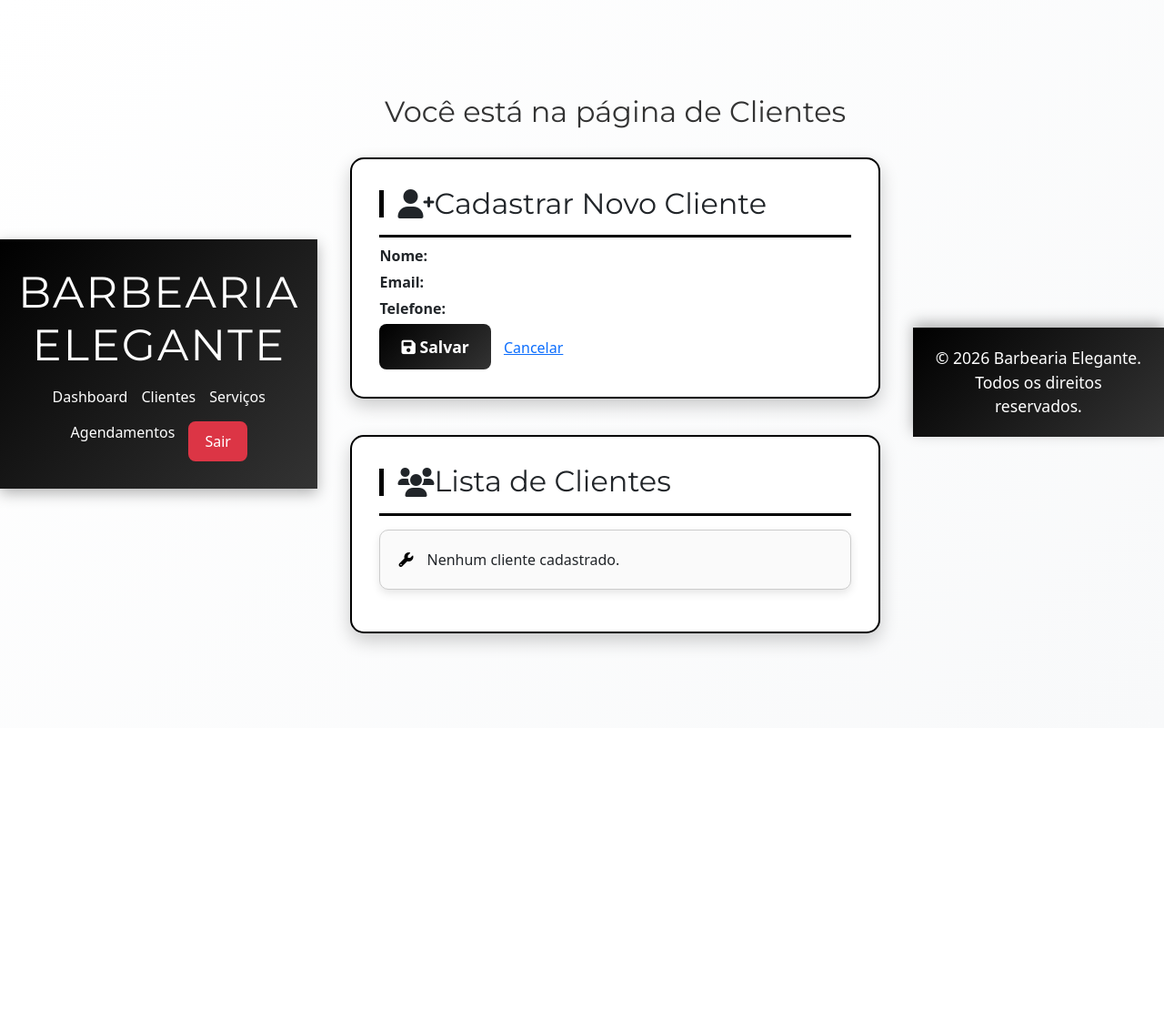
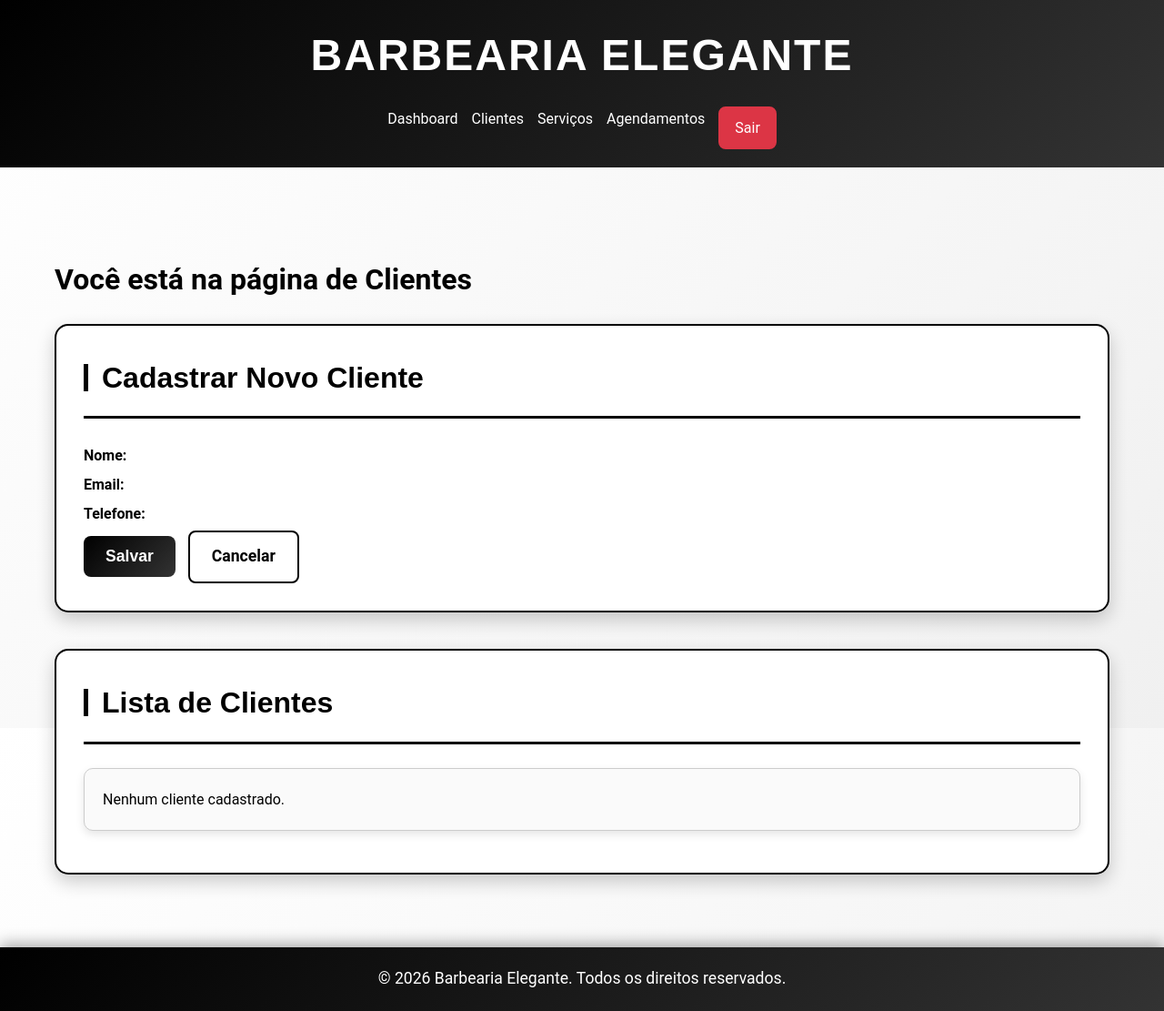
Before and after one commit to Matheus-hg/Dashboard-Barbeiro, a Django app: page /clientes/ in a window 1280 px wide. Shown: the whole page at 91% size. Before the commit the page ends 715 px from the top, so only its background shows below. Run offline with Django 5.2, Linux system fonts and the light colour scheme; the visitor is signed in with stand-in values (Sample User, id 1); data that the repository does not hold is empty.

Commit message:
fiz algumas mudanças nas rotas das paginas

```diff
--- a/apps/clientes/templates/clientes/lista.html
+++ b/apps/clientes/templates/clientes/lista.html
@@ -3,10 +3,11 @@
 {% block title %}Clientes - Barbearia Elegante{% endblock %}
 
 {% block content %}
-<div class="container">
+<main class="main-content">
     <div class="container">
         <!-- Título da página -->
         <h1 class="page-title">Você está na página de Clientes</h1>
+
         {% if messages %}
             <div class="alert">
                 {% for message in messages %}
@@ -30,7 +31,7 @@
                 {{ form.telefone }}
 
                 <button type="submit"><i class="fas fa-save"></i> Salvar</button>
-            <a href="{% url 'lista_clientes' %}">Cancelar</a>
+                <a href="{% url 'lista_clientes' %}" class="btn-cancel">Cancelar</a>
             </form>
         </section>
 
@@ -56,4 +57,5 @@
             </ul>
         </section>
     </div>
+</main>
 {% endblock %}
--- a/apps/servicos/templates/servicos/lista.html
+++ b/apps/servicos/templates/servicos/lista.html
@@ -3,6 +3,7 @@
 {% block title %}Serviços - Barbearia Elegante{% endblock %}
 
 {% block content %}
+<main class="main-content">
     <div class="container">
         <!-- Título da página -->
         <h1 class="page-title">Você está na página de Serviços</h1>
@@ -11,13 +12,14 @@
             <h2><i class="fas fa-tools"></i> Lista de Serviços</h2>
             <ul class="list">
                 {% for servico in servicos %}
-                <li class="list-item">
+                    <li class="list-item servico">
                         <strong>{{ servico.nome }}</strong> - R$ {{ servico.preco }} ({{ servico.duracao_minutos }} min)
                     </li>
                 {% empty %}
-                <li class="list-item">Nenhum serviço cadastrado.</li>
+                    <li class="list-item servico">Nenhum serviço cadastrado.</li>
                 {% endfor %}
             </ul>
         </section>
     </div>
+</main>
 {% endblock %}
--- a/static/css/style.css
+++ b/static/css/style.css
@@ -9,14 +11,19 @@
     overflow-x: hidden;
 }
 
-/* Cabeçalho */
+/* ============================
+   Cabeçalho fixo no topo
+============================ */
 .header {
     background: linear-gradient(135deg, #000000 0%, #333333 100%);
     color: #ffffff;
-    padding: 30px 20px;
+    padding: 20px;
     text-align: center;
-    box-shadow: 0 5px 15px rgba(0,0,0,0.3);
-    animation: fadeIn 1s ease-in;
+    position: fixed;
+    top: 0;
+    left: 0;
+    right: 0;
+    z-index: 1000;
 }
 
 .header h1 {
@@ -65,7 +71,14 @@
     box-shadow: 0 4px 10px rgba(0,0,0,0.3);
 }
 
-/* Container e seções */
+/* ============================
+   Container e seções
+============================ */
+.main-content {
+    margin-top: 100px; /* altura do header */
+    padding: 20px;
+}
+
 .container {
     max-width: 1200px;
     margin: 40px auto;
@@ -184,18 +201,27 @@
     transform: translateX(5px);
 }
 
-.list-item::before {
-    content: '\f0c4';
+/* Ícones diferentes por contexto */
+.list-item.agendamento::before {
+    content: '\f073'; /* calendário */
     font-family: 'Font Awesome 6 Free';
     font-weight: 900;
     margin-right: 15px;
     color: #000000;
 }
 
-/* Formulários */
-form p {
-    margin-bottom: 15px;
+.list-item.servico::before {
+    content: '\f0ad'; /* ferramenta */
+    font-family: 'Font Awesome 6 Free';
+    font-weight: 900;
+    margin-right: 15px;
+    color: #000000;
 }
+
+/* ============================
+   Formulários
+============================ */
+form p { margin-bottom: 15px; }
 
 form label {
     font-weight: bold;
@@ -236,7 +262,7 @@
     box-shadow: 0 4px 10px rgba(0,0,0,0.3);
 }
 
-a[href*="cancelar"] {
+a[href*="cancelar"], .btn-cancel {
     color: #000000;
     text-decoration: none;
     padding: 12px 24px;
@@ -280,13 +333,30 @@
     }
 }
 
-/* Rodapé */
+/* ============================
+   Layout global para rodapé fixo
+============================ */
+html, body {
+    height: 100%;
+    display: flex;
+    flex-direction: column;
+}
+
+.main-content {
+    flex: 1;                   /* ocupa espaço entre header e footer */
+    margin-top: 100px;         /* já tinha no seu CSS, mantém */
+    padding: 20px;
+}
+
+/* ============================
+   Rodapé
+============================ */
 .footer {
     background: linear-gradient(135deg, #000000 0%, #333333 100%);
     color: #ffffff;
     text-align: center;
     padding: 20px;
-    margin-top: 40px;
+    margin-top: auto;          /* cola no fim da página */
     box-shadow: 0 -5px 15px rgba(0,0,0,0.3);
     animation: fadeIn 2s ease-in;
 }
@@ -329,147 +404,10 @@
     }
 }
 
-/* Formulários dentro das sections */
-/* Pagina dos clientes*/
-.section form p {
-    margin-bottom: 15px;
-}
-
-.section form label {
-    font-weight: bold;
-    display: block;
-    margin-bottom: 5px;
-}
-
-.section form input,
-.section form select,
-.section form textarea {
-    width: 100%;
-    padding: 10px;
-    border: 1px solid #cccccc;
-    border-radius: 8px;
-    font-size: 1em;
-    transition: border-color 0.3s;
-}
-
-.section form input:focus,
-.section form select:focus,
-.section form textarea:focus {
-    border-color: #000000;
-    outline: none;
-}
-
-.section button[type="submit"] {
-    background: linear-gradient(135deg, #000000 0%, #333333 100%);
-    color: #ffffff;
-    padding: 12px 24px;
-    border: none;
-    border-radius: 8px;
-    font-size: 1.1em;
-    font-weight: bold;
-    cursor: pointer;
-    transition: all 0.3s ease;
-    margin-right: 10px;
-}
-
-.section button[type="submit"]:hover {
-    background: linear-gradient(135deg, #333333 0%, #000000 100%);
-    transform: translateY(-2px);
-    box-shadow: 0 4px 10px rgba(0,0,0,0.3);
-}
-
-.section a[href*="lista_clientes"] {
-    color: #000000;
-    text-decoration: none;
-    padding: 12px 24px;
-    border: 2px solid #000000;
-    border-radius: 8px;
-    font-size: 1.1em;
-    font-weight: bold;
-    transition: all 0.3s ease;
-    display: inline-block;
-}
-
-.section a[href*="lista_clientes"]:hover {
-    background-color: #000000;
-    color: #ffffff;
-    transform: translateY(-2px);
-    box-shadow: 0 4px 10px rgba(0,0,0,0.3);
-}
-.btn-edit {
-    margin-right: 10px;
-    color: #000000;
-    text-decoration: none;
-    transition: all 0.3s ease;
-}
-
-.btn-edit:hover {
-    color: #333333;
-    text-decoration: underline;
-}
-
-.btn-delete {
-    margin-right: 10px;
-    color: red;
-    text-decoration: none;
-    transition: all 0.3s ease;
-}
-
-.btn-delete:hover {
-    color: darkred;
-    text-decoration: underline;
-}
-/* Lista de Agendamentos */
-.list {
-    list-style-type: none;
-    padding: 0;
-}
-
-.list-item {
-    background-color: #fafafa;
-    border: 1px solid #cccccc;
-    margin: 15px 0;
-    padding: 20px;
-    border-radius: 10px;
-    display: flex;
-    align-items: center;
-    box-shadow: 0 4px 10px rgba(0,0,0,0.1);
-    transition: all 0.3s ease;
-    animation: fadeIn 2s ease-in;
-}
-
-.list-item:hover {
-    background-color: #f0f0f0;
-    transform: translateX(5px);
-}
-
-.list-item::before {
-    content: '\f073'; /* Ícone de calendário */
-    font-family: 'Font Awesome 6 Free';
-    font-weight: 900;
-    margin-right: 15px;
-    color: #000000;
-}
-/* Título da página */
-.page-title {
-    text-align: center;
-    font-family: 'Montserrat', sans-serif;
-    font-size: 2em;
-    margin-bottom: 30px;
-    color: #333333;
-    animation: fadeIn 1.5s ease-in;
-}
-
-/* Lista de Serviços */
-.list-item::before {
-    content: '\f0ad'; /* Ícone de ferramenta */
-    font-family: 'Font Awesome 6 Free';
-    font-weight: 900;
-    margin-right: 15px;
-    color: #000000;
-}
-/* Tela de Login */
-body {
+/* ============================
+   Tela de Login
+============================ */
+.login-page {
     background: linear-gradient(135deg, #ffffff, #f8f9fa);
     min-height: 100vh;
     display: flex;
--- a/templates/base.html
+++ b/templates/base.html
@@ -1,38 +1,32 @@
+{% load static %}
 <!DOCTYPE html>
-<html lang="pt-BR">
+<html lang="pt-br">
 <head>
-    {% load static %}
     <meta charset="UTF-8">
-    <meta name="viewport" content="width=device-width, initial-scale=1.0">
     <title>{% block title %}Barbearia Elegante{% endblock %}</title>
-    <link rel="icon" href="{% static 'favicon.ico' %}" type="image/x-icon">
     <link rel="stylesheet" href="{% static 'css/style.css' %}">
-
-
-    <!-- Fontes e ícones -->
-    <link rel="stylesheet" href="https://cdnjs.cloudflare.com/ajax/libs/font-awesome/6.0.0/css/all.min.css">
-    <link href="https://cdn.jsdelivr.net/npm/bootstrap@5.3.0/dist/css/bootstrap.min.css" rel="stylesheet">
-    <link href="https://cdn.jsdelivr.net/npm/bootstrap-icons@1.10.5/font/bootstrap-icons.css" rel="stylesheet">
-    <link href="https://fonts.googleapis.com/css2?family=Montserrat:wght@400;700&family=Roboto:wght@300;400&display=swap" rel="stylesheet">
 </head>
 <body>
+    <!-- Cabeçalho fixo -->
     <header class="header">
-        <h1>Barbearia Elegante</h1>
+        <h1>BARBEARIA ELEGANTE</h1>
         <nav class="nav">
-            <a href="/">Dashboard</a>
-            <a href="/clientes/">Clientes</a>
-            <a href="/servicos/">Serviços</a>
-            <a href="/agendamentos/">Agendamentos</a>
+            <a href="{% url 'dashboard:home' %}">Dashboard</a>
+            <a href="{% url 'lista_clientes' %}">Clientes</a>
+            <a href="{% url 'lista_servicos' %}">Serviços</a>
+            <a href="{% url 'lista_agendamentos' %}">Agendamentos</a>
             <a href="{% url 'logout' %}" class="btn-logout">Sair</a>
         </nav>
     </header>
 
-    <main class="container">
+    <!-- Conteúdo principal -->
+    <main class="main-content">
         {% block content %}{% endblock %}
     </main>
 
+    <!-- Rodapé -->
     <footer class="footer">
-        <p>&copy; 2026 Barbearia Elegante. Todos os direitos reservados.</p>
+        <p>© 2026 Barbearia Elegante. Todos os direitos reservados.</p>
     </footer>
 </body>
 </html>
--- a/templates/index.html
+++ b/templates/index.html
@@ -3,6 +3,7 @@
 {% block title %}Dashboard - Barbearia Elegante{% endblock %}
 
 {% block content %}
+<main class="main-content">
     <div class="container">
 
         <!-- Estatísticas lado a lado -->
@@ -26,13 +27,14 @@
             <h2><i class="fas fa-calendar-alt"></i> Agendamentos do Dia</h2>
             <ul class="list">
                 {% for agendamento in agendamentos_do_dia %}
-                <li class="list-item">
+                    <li class="list-item agendamento">
                         <strong>{{ agendamento.cliente.nome }}</strong> - {{ agendamento.horario }} - {{ agendamento.servico.nome }}
                     </li>
                 {% empty %}
-                <li class="list-item">Nenhum agendamento para hoje.</li>
+                    <li class="list-item agendamento">Nenhum agendamento para hoje.</li>
                 {% endfor %}
             </ul>
         </section>
     </div>
+</main>
 {% endblock %}
--- a/templates/registration/login.html
+++ b/templates/registration/login.html
@@ -9,7 +9,7 @@
     <!-- Importa o CSS global -->
     <link rel="stylesheet" href="{% static 'css/style.css' %}">
 </head>
-<body>
+<body class="login-page">
     <div class="login-wrapper">
         <!-- Lado esquerdo estilo dashboard -->
         <div class="login-info">
```
Also changed, not shown: other parts of static/css/style.css (+46 -15 lines), apps/agendamentos/templates/agendamentos/lista.html (+5 -2 lines). Lines whose indentation alone changed are shown as unchanged.
